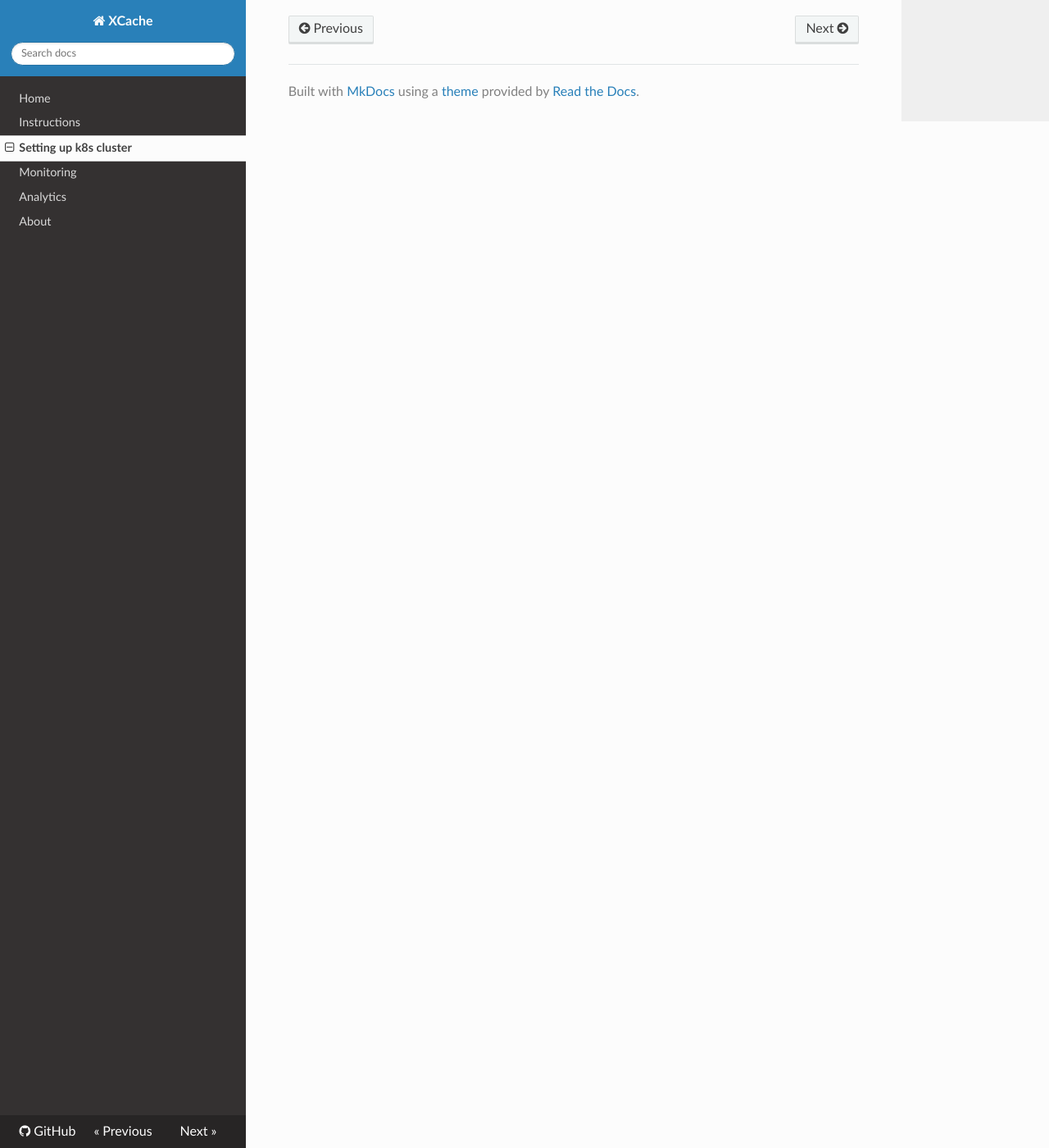
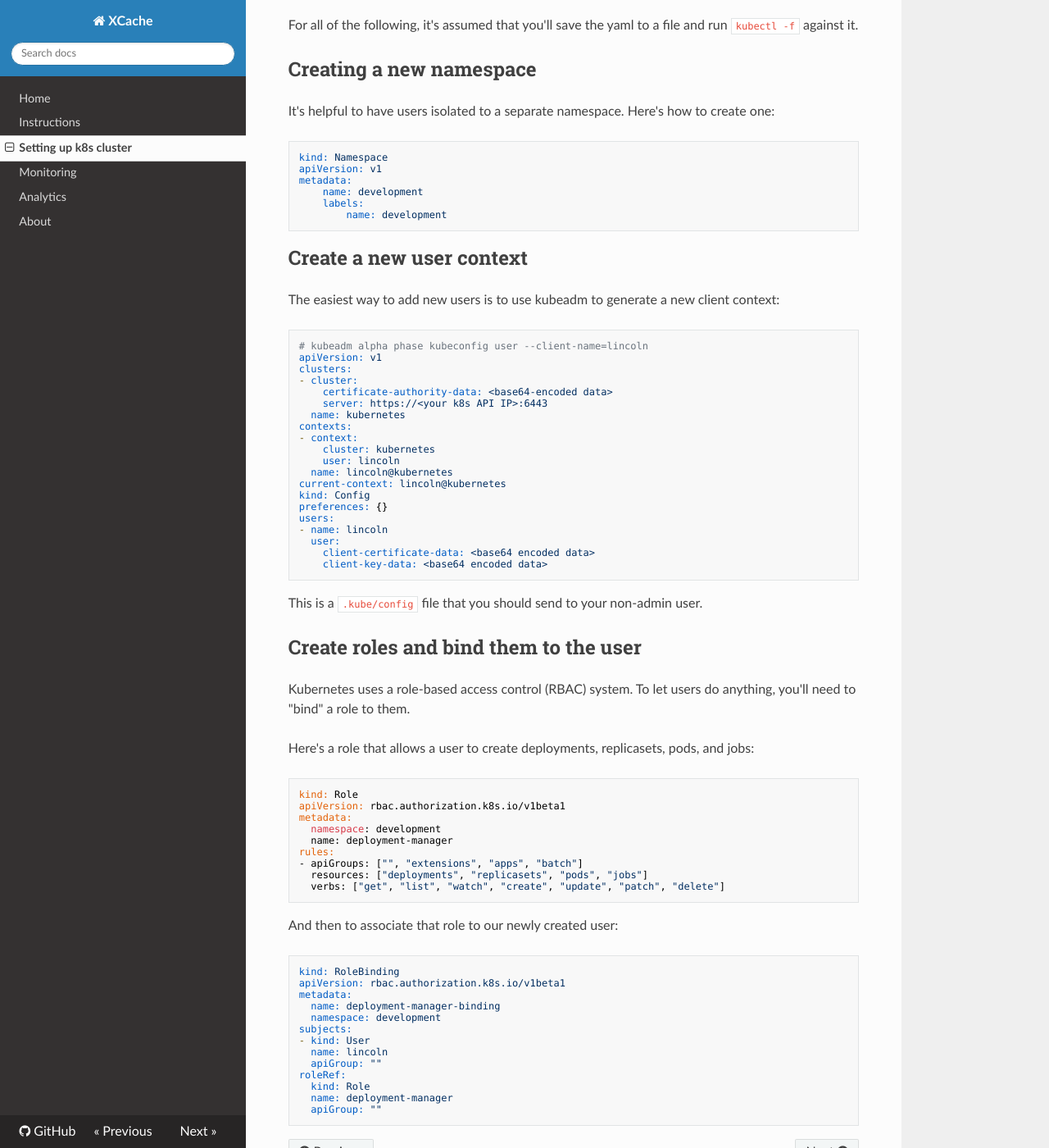
Before and after one commit to slateci/XCache, an MkDocs documentation site: the page built from docs/k8s-deployment.md, in a window 1280 px wide and 1400 px high, scrolled down 2484 px. Shown: the whole window at 82% size. Built offline with MkDocs 1.6.1, drawn with Linux system fonts in a browser that asks for light colours; nearby versions of some CDN libraries; old or Windows-style settings are respelled for this version of MkDocs; some of the changed text lies outside the part shown.

Commit message:
Update k8s-deployment.md

````diff
--- a/docs/k8s-deployment.md
+++ b/docs/k8s-deployment.md
@@ -102,8 +102,78 @@ kubeadm join <master ip>:6443 --token <token> --discovery-token-ca-cert-hash sha
 
 Just paste that into your worker. *Note that the token expires after 24h, after which you'll need to create a new token to add workers to your cluster*.
 
+------
+
+# Adding namespaces, users, and access control
+For all of the following, it's assumed that you'll save the yaml to a file and run `kubectl -f` against it.
+
+## Creating a new namespace
+It's helpful to have users isolated to a separate namespace. Here's how to create one:
+```
+kind: Namespace
+apiVersion: v1
+metadata:
+    name: development
+    labels:
+        name: development
+```
 
 
-------
+## Create a new user context
+The easiest way to add new users is to use kubeadm to generate a new client context:
+```
+# kubeadm alpha phase kubeconfig user --client-name=lincoln
+apiVersion: v1
+clusters:
+- cluster:
+    certificate-authority-data: <base64-encoded data>
+    server: https://<your k8s API IP>:6443
+  name: kubernetes
+contexts:
+- context:
+    cluster: kubernetes
+    user: lincoln
+  name: lincoln@kubernetes
+current-context: lincoln@kubernetes
+kind: Config
+preferences: {}
+users:
+- name: lincoln
+  user:
+    client-certificate-data: <base64 encoded data>
+    client-key-data: <base64 encoded data>
+```
+This is a `.kube/config` file that you should send to your non-admin user.
 
-# Adding Users and RBAC
+## Create roles and bind them to the user
+Kubernetes uses a role-based access control (RBAC) system. To let users do anything, you'll need to "bind" a role to them.
+
+Here's a role that allows a user to create deployments, replicasets, pods, and jobs:
+```
+kind: Role
+apiVersion: rbac.authorization.k8s.io/v1beta1
+metadata:
+  namespace: development
+  name: deployment-manager
+rules:
+- apiGroups: ["", "extensions", "apps", "batch"]
+  resources: ["deployments", "replicasets", "pods", "jobs"]
+  verbs: ["get", "list", "watch", "create", "update", "patch", "delete"]
+```
+
+And then to associate that role to our newly created user:
+```
+kind: RoleBinding
+apiVersion: rbac.authorization.k8s.io/v1beta1
+metadata:
+  name: deployment-manager-binding
+  namespace: development
+subjects:
+- kind: User
+  name: lincoln
+  apiGroup: ""
+roleRef:
+  kind: Role
+  name: deployment-manager
+  apiGroup: ""
+```
````
